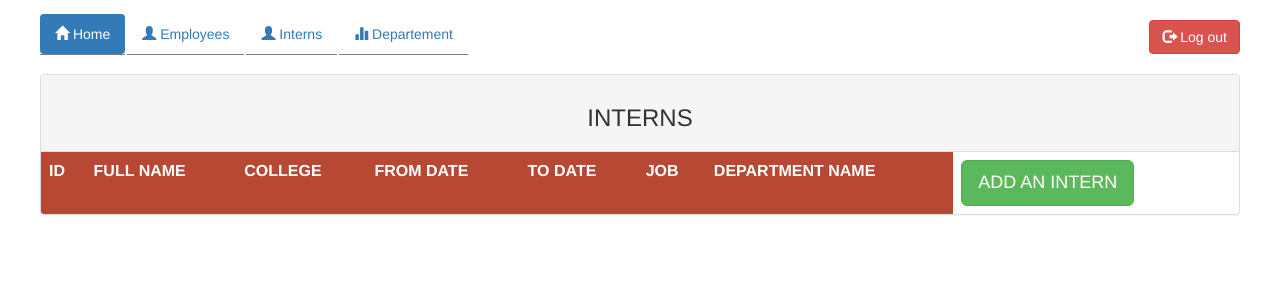
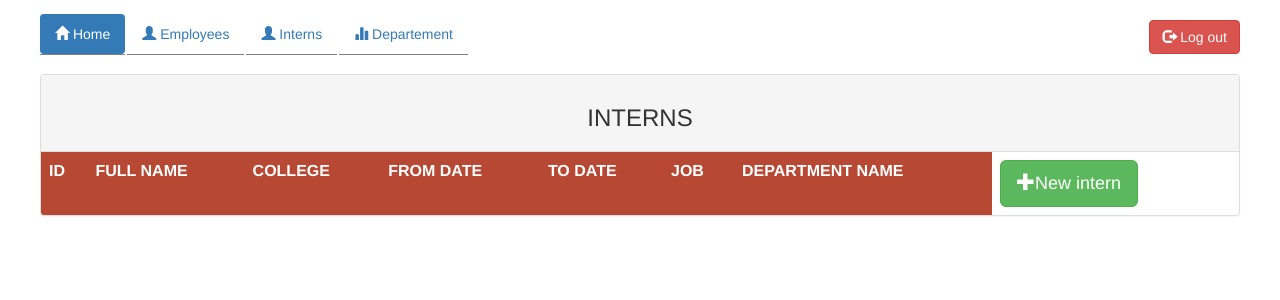
Before and after one commit to starniciuc/HR-App, a PHP site: page /interns.php in a window 1280 px wide. Shown: the part 100-400 px from the top of the page. Run offline with PHP 8.4, Linux system fonts and the light colour scheme; the visitor is signed in with stand-in values (Sample User, id 1); data that the repository does not hold is empty.

Commit message:
change icons of crud of interns

```diff
--- a/interns.php
+++ b/interns.php
@@ -53,7 +53,7 @@ $stmt->execute();
         <tr>
           <th>ID</th><th>FULL NAME</th> <th>COLLEGE</th> <th> FROM DATE</th>
           <th>TO DATE</th><th>JOB</th><th>DEPARTMENT NAME</th>
-          <td colspan="2"><a href="addinter.php"><button type="button" class="btn btn-success btn-lg">ADD AN INTERN</button></a></td>
+          <td colspan="2"><a href="addinter.php"><button type="button" class="btn btn-success btn-lg"><span class="glyphicon glyphicon-plus"></span>New intern</button></a></td>
           <td></td>
         </tr>
         <?php
@@ -67,8 +67,8 @@ $stmt->execute();
             <td><?php echo($result['dateto'])?></td>
             <td><?php echo($result['job'])?></td>
             <td><?php echo($result['deptname'])?></td>
-            <td><a href="edintern.php?id=<?php echo($result['internid'])?>"><button type="button" class="btn btn-info">EDIT</button></a></td>
-            <td><a href="delintern.php?id=<?php echo($result['internid'])?>"><button type="button" class="btn btn-danger">DELETE</button></a></td>
+            <td><a href="edintern.php?id=<?php echo($result['internid'])?>"><button type="button" class="btn btn-info"><span class="glyphicon glyphicon-edit"></span> Edit</button></a></td>
+            <td><a href="delintern.php?id=<?php echo($result['internid'])?>"><button type="button" class="btn btn-danger"><span class="glyphicon glyphicon-trash"></span> Delete</button></a></td>
           </tr>
           <?php
         }
```
